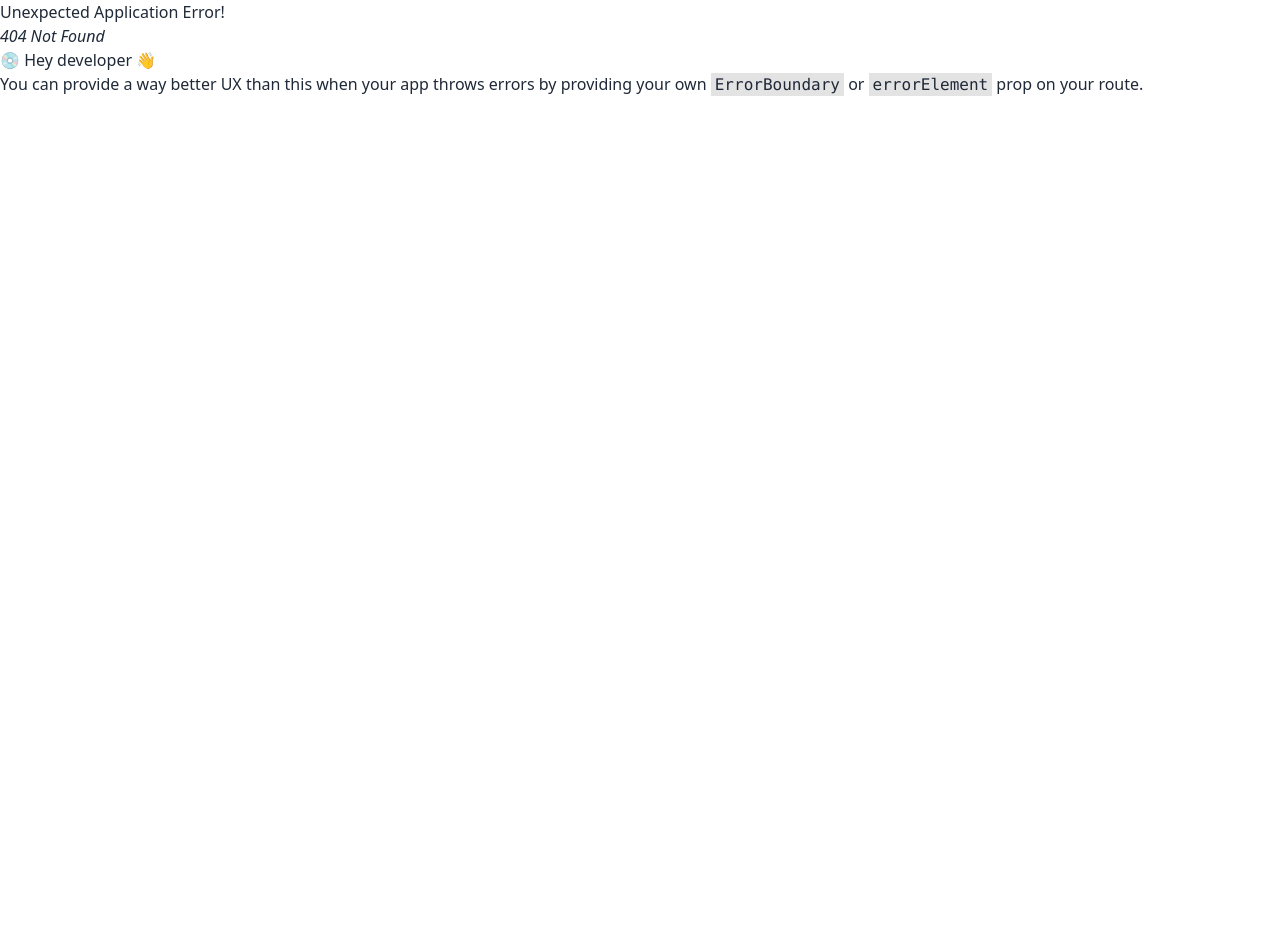
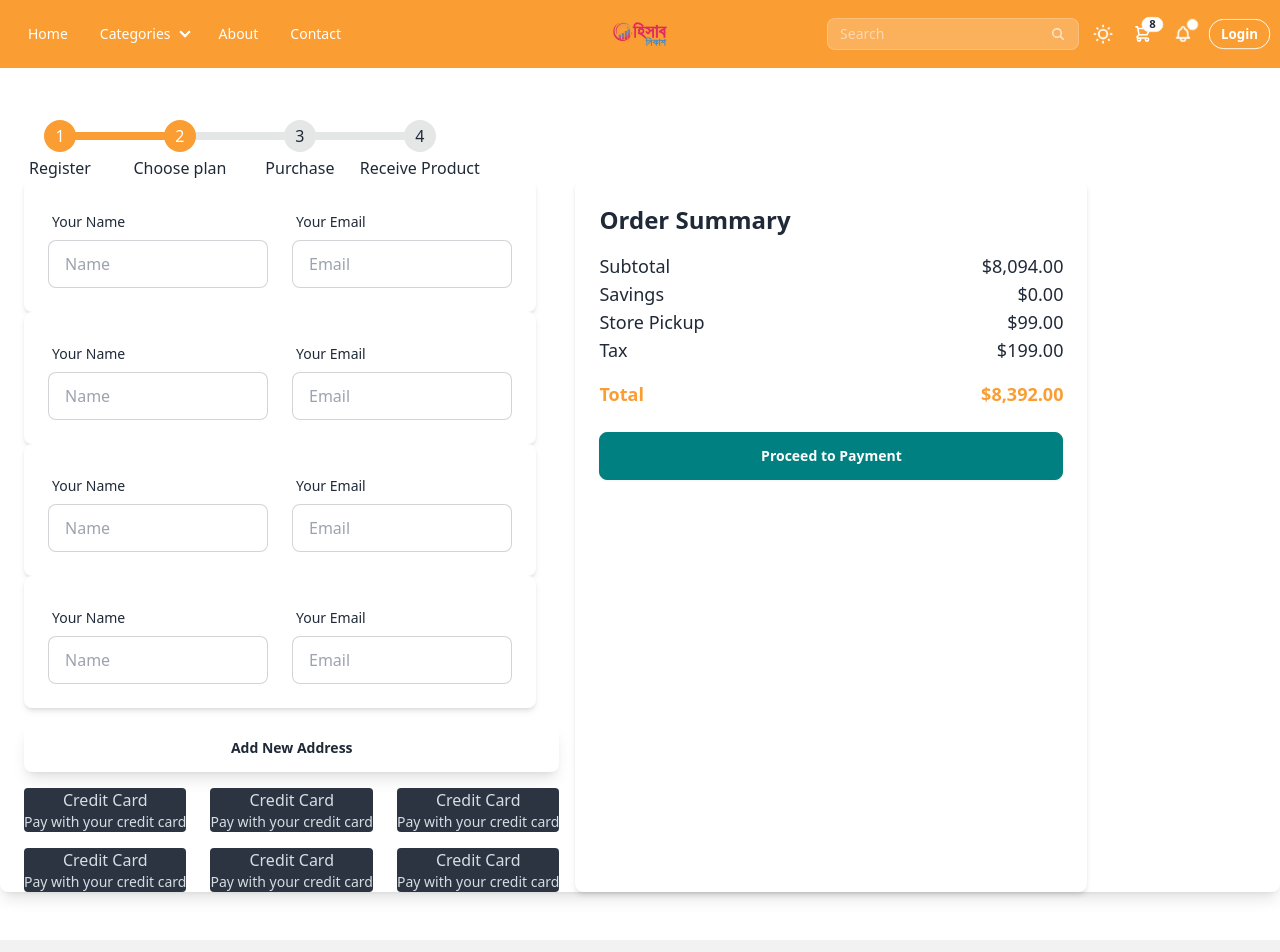
Before and after one commit to shunno-it-dev-team/fe-hn-ecom, a React (Vite) app: page /checkOut in a window 1280 px wide. Before the commit this address had no page. Shown: the top 952 px of the page. Before the commit the page ends 800 px from the top, so only its background shows below. Built offline with nearby package versions, Linux system fonts and the light colour scheme.

Commit message:
[feat]: Implement CheckOut Page  page

```diff
--- /dev/null
+++ b/src/pages/private/checkout-page/CheckOutPage.jsx
@@ -0,0 +1,212 @@
+const CheckOutPage = () => {
+  return (
+    <>
+      {/*  Delivery Details  */}
+      <section className=" max-w-7xl mx-auto bg-base-100 py-12">
+        {/* ========= STEPS SECTION ========= */}
+        <div>
+          <ul className="steps">
+            <li className="step step-primary">Register</li>
+            <li className="step step-primary">Choose plan</li>
+            <li className="step">Purchase</li>
+            <li className="step">Receive Product</li>
+          </ul>
+        </div>
+        {/* ======== DETAILS SECTION ========  */}
+
+        <div className="flex flex-col lg:flex-row gap-4  px-6 rounded-lg shadow-lg">
+          <div>
+            <div className="flex gap-6  bg-base-100 p-6 rounded-lg shadow-md w-full max-w-lg ">
+              <div className="form-control">
+                <label className="label">
+                  <span className="label-text">Your Name</span>
+                </label>
+                <input
+                  type="name"
+                  placeholder="Name"
+                  className="input input-bordered w-full"
+                  required
+                />
+              </div>
+              <div className="form-control">
+                <label className="label">
+                  <span className="label-text">Your Email</span>
+                </label>
+                <input
+                  type="password"
+                  placeholder="Email"
+                  className="input input-bordered w-full"
+                  required
+                />
+              </div>
+            </div>
+            <div className="flex gap-6  bg-base-100 p-6 rounded-lg shadow-md w-full max-w-lg ">
+              <div className="form-control">
+                <label className="label">
+                  <span className="label-text">Your Name</span>
+                </label>
+                <input
+                  type="name"
+                  placeholder="Name"
+                  className="input input-bordered w-full"
+                  required
+                />
+              </div>
+              <div className="form-control">
+                <label className="label">
+                  <span className="label-text">Your Email</span>
+                </label>
+                <input
+                  type="password"
+                  placeholder="Email"
+                  className="input input-bordered w-full"
+                  required
+                />
+              </div>
+            </div>
+            <div className="flex gap-6  bg-base-100 p-6 rounded-lg shadow-md w-full max-w-lg ">
+              <div className="form-control">
+                <label className="label">
+                  <span className="label-text">Your Name</span>
+                </label>
+                <input
+                  type="name"
+                  placeholder="Name"
+                  className="input input-bordered w-full"
+                  required
+                />
+              </div>
+              <div className="form-control">
+                <label className="label">
+                  <span className="label-text">Your Email</span>
+                </label>
+                <input
+                  type="password"
+                  placeholder="Email"
+                  className="input input-bordered w-full"
+                  required
+                />
+              </div>
+            </div>
+            <div className="flex gap-6  bg-base-100 p-6 rounded-lg shadow-md w-full max-w-lg ">
+              <div className="form-control">
+                <label className="label">
+                  <span className="label-text">Your Name</span>
+                </label>
+                <input
+                  type="name"
+                  placeholder="Name"
+                  className="input input-bordered w-full"
+                  required
+                />
+              </div>
+              <div className="form-control">
+                <label className="label">
+                  <span className="label-text">Your Email</span>
+                </label>
+                <input
+                  type="password"
+                  placeholder="Email"
+                  className="input input-bordered w-full"
+                  required
+                />
+              </div>
+            </div>
+            <div>
+              <button className="w-full btn btn-ghost mt-4 shadow-lg">
+                Add New Address
+              </button>
+            </div>
+
+            {/* Payment Section */}
+            <div className="flex gap-6">
+              <div className="mt-4">
+                <div className=" bg-neutral text-neutral-content rounded ">
+                  <div className="items-center text-center">
+                    <p>Credit Card</p>
+
+                    <h1 className="text-sm">Pay with your credit card</h1>
+                  </div>
+                </div>
+              </div>
+              <div className="mt-4">
+                <div className=" bg-neutral text-neutral-content rounded ">
+                  <div className="items-center text-center">
+                    <p>Credit Card</p>
+                    <h1 className="text-sm">Pay with your credit card</h1>
+                  </div>
+                </div>
+              </div>
+              <div className="mt-4">
+                <div className=" bg-neutral text-neutral-content rounded ">
+                  <div className="items-center text-center">
+                    <p>Credit Card</p>
+                    <h1 className="text-sm">Pay with your credit card</h1>
+                  </div>
+                </div>
+              </div>
+            </div>
+            {/* delivery Section */}
+            <div className="flex gap-6">
+              <div className="mt-4">
+                <div className=" bg-neutral text-neutral-content rounded ">
+                  <div className="items-center text-center">
+                    <p>Credit Card</p>
+
+                    <h1 className="text-sm">Pay with your credit card</h1>
+                  </div>
+                </div>
+              </div>
+              <div className="mt-4">
+                <div className=" bg-neutral text-neutral-content rounded ">
+                  <div className="items-center text-center">
+                    <p>Credit Card</p>
+                    <h1 className="text-sm">Pay with your credit card</h1>
+                  </div>
+                </div>
+              </div>
+              <div className="mt-4">
+                <div className=" bg-neutral text-neutral-content rounded ">
+                  <div className="items-center text-center">
+                    <p>Credit Card</p>
+                    <h1 className="text-sm">Pay with your credit card</h1>
+                  </div>
+                </div>
+              </div>
+            </div>
+          </div>
+          {/* Order Summary Section  */}
+
+          <div className="bg-base-100 p-6 rounded-lg shadow-md w-full max-w-lg ">
+            <h2 className="text-2xl font-semibold mb-4">Order Summary</h2>
+            <div className="flex justify-between text-lg">
+              <span>Subtotal</span>
+              <span>$8,094.00</span>
+            </div>
+            <div className="flex justify-between text-lg">
+              <span>Savings</span>
+              <span>$0.00</span>
+            </div>
+            <div className="flex justify-between text-lg">
+              <span>Store Pickup</span>
+              <span>$99.00</span>
+            </div>
+            <div className="flex justify-between text-lg">
+              <span>Tax</span>
+              <span>$199.00</span>
+            </div>
+            <div className="flex justify-between text-lg font-bold text-primary mt-4">
+              <span>Total</span>
+              <span>$8,392.00</span>
+            </div>
+            <button className="btn btn-secondary w-full mt-6 hover:btn-primary transition-all">
+              Proceed to Payment
+            </button>
+          </div>
+        </div>
+      </section>
+    </>
+  );
+};
+
+export default CheckOutPage;
--- a/src/pages/public/auth/register-page/RegisterPage.jsx
+++ b/src/pages/public/auth/register-page/RegisterPage.jsx
@@ -8,7 +8,7 @@ const RegisterPage = () => {
               <span className="label-text">Name</span>
             </label>
             <input
-              type="email"
+              type="name"
               placeholder="Name"
               className="input input-bordered w-full"
               required
--- a/src/routes/router.jsx
+++ b/src/routes/router.jsx
@@ -8,6 +8,7 @@ import ProductDetailsPage from "../pages/private/product-details-page/ProductDet
 import ContactUsPage from "../pages/private/contact-us-page/ContactUsPage";
 import AboutPage from "../pages/private/about-page/AboutPage";
 import SearchingPage from "../pages/private/searching-page/SearchingPage";
+import CheckOutPage from "../pages/private/checkout-page/CheckOutPage";
 
 export const router = createBrowserRouter([
   {
@@ -46,6 +47,10 @@ export const router = createBrowserRouter([
         path: "/searchingPage",
         element: <SearchingPage />,
       },
+      {
+        path: "/checkOut",
+        element: <CheckOutPage/>                           ,
+      },
     ],
   },
 ]);
```
